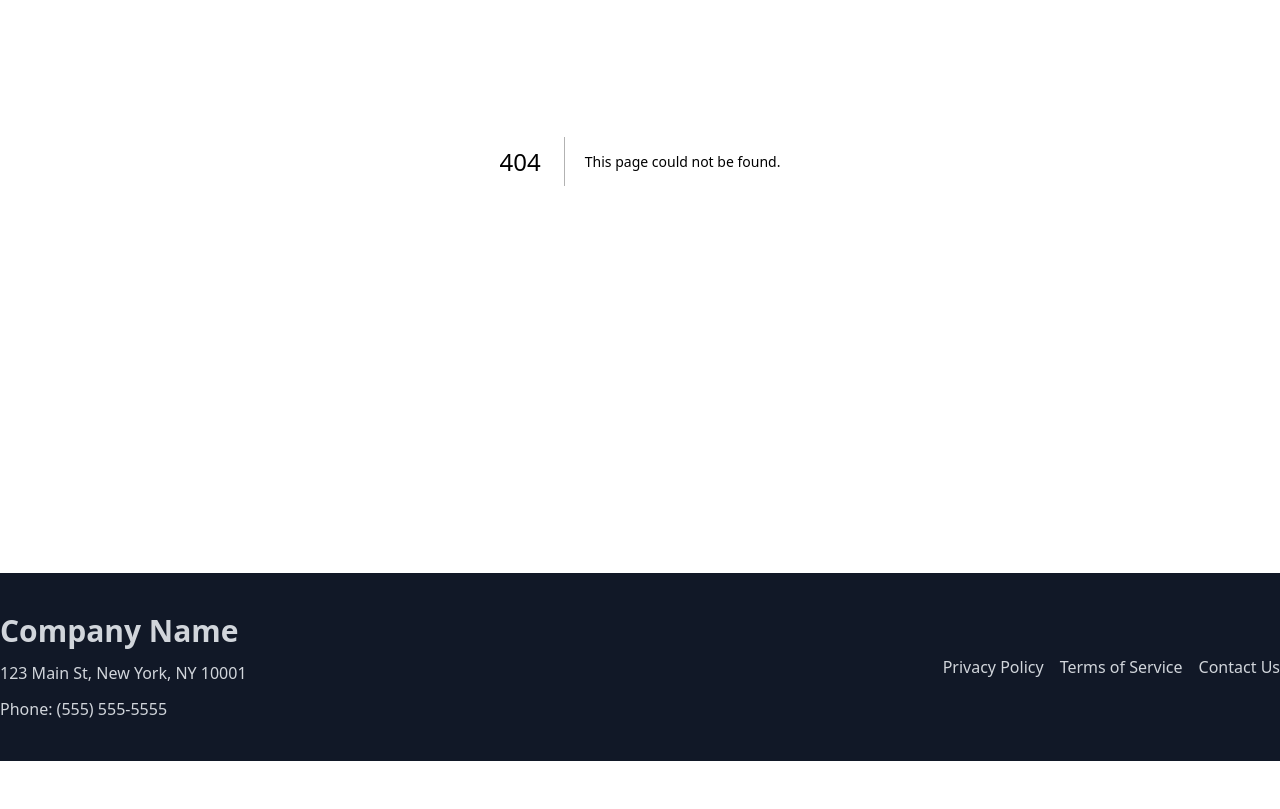
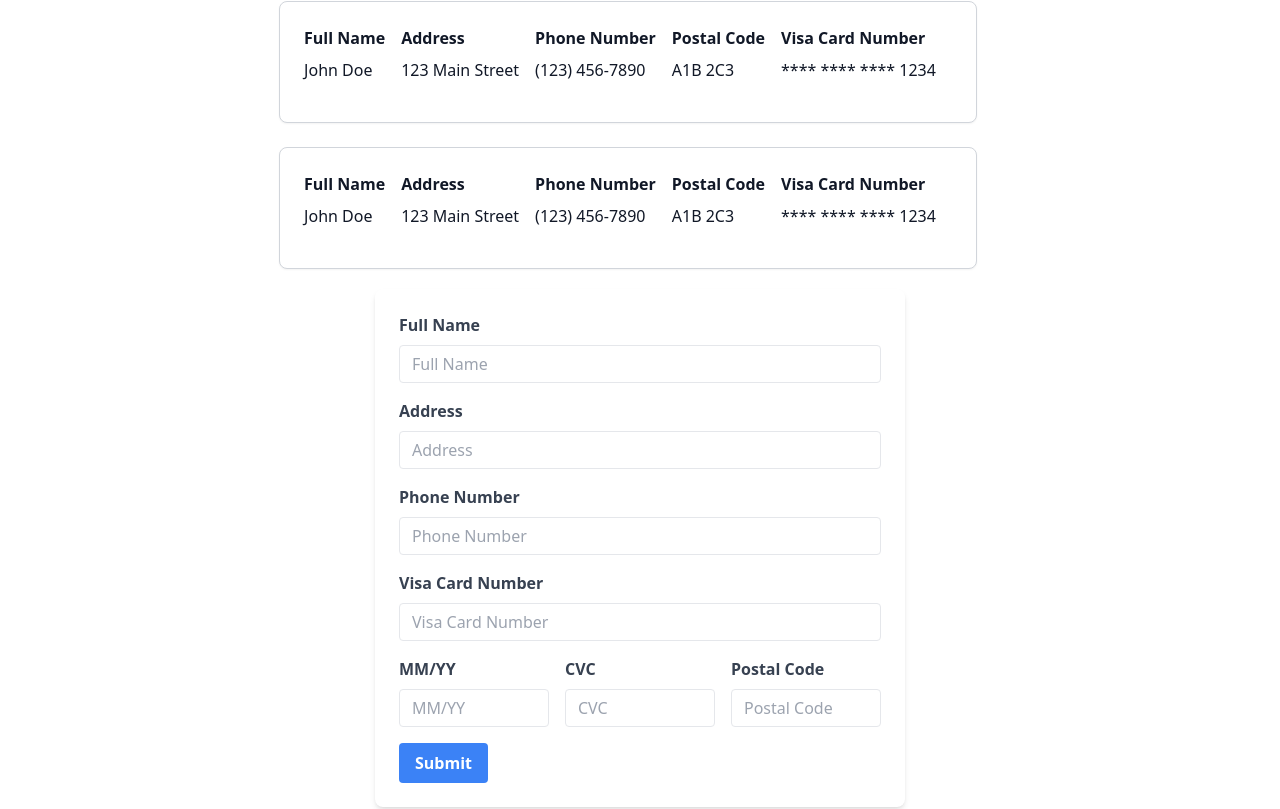
Before and after one commit to Comersify/multi-seller-store, a Next.js app: page /checkout in a window 1280 px wide. Before the commit this address had no page. Shown: the part 351-1160 px from the top of the page. Before the commit the page ends 1112 px from the top, so only its background shows below. Built offline with nearby package versions, Linux system fonts and the light colour scheme.

Commit message:
add checkout page :heavy_check_mark:

```diff
--- /dev/null
+++ b/pages/checkout/PaymentCard.jsx
@@ -0,0 +1,42 @@
+export const PaymentCard = ({ active }) => {
+  return (
+    <div
+      className={`w-full cursor-pointer select-none bg-white flex shadow-sm p-6 max-[741px]:flex-col max-[741px]:w-[300px] justify-between rounded-lg focus:outline-none ${
+        active
+          ? "ring-2 ring-orange-500 ring-offset-orange-200"
+          : "border border-gray-300"
+      }`}
+    >
+      <div className="flex flex-col mb-4 mr-4">
+        <label className="font-bold mb-2" for="full-name">
+          Full Name
+        </label>
+        <span id="full-name">John Doe</span>
+      </div>
+      <div className="flex flex-col mb-4 mr-4">
+        <label className="font-bold mb-2" for="address">
+          Address
+        </label>
+        <span id="address">123 Main Street</span>
+      </div>
+      <div className="flex flex-col mb-4 mr-4">
+        <label className="font-bold mb-2" for="phone-number">
+          Phone Number
+        </label>
+        <span id="phone-number">(123) 456-7890</span>
+      </div>
+      <div className="flex flex-col mb-4 mr-4">
+        <label className="font-bold mb-2" for="postal-code">
+          Postal Code
+        </label>
+        <span id="postal-code">A1B 2C3</span>
+      </div>
+      <div className="flex flex-col mb-4 mr-4">
+        <label className="font-bold mb-2" for="card-number">
+          Visa Card Number
+        </label>
+        <span id="card-number">**** **** **** 1234</span>
+      </div>
+    </div>
+  );
+};
--- /dev/null
+++ b/pages/checkout/PaymentForm.jsx
@@ -0,0 +1,37 @@
+import { Input } from "@/forms/Input";
+
+export const PaymentForm = () => {
+  return (
+    <form className="max-w-[600px] bg-white rounded-lg shadow-md p-6">
+      <div className="flex flex-col mb-4">
+        <Input label={"Full Name"} type={"text"} />
+      </div>
+      <div className="flex flex-col mb-4">
+        <Input type="text" label="Address" />
+      </div>
+      <div className="flex flex-col mb-4">
+        <Input type="text" label="Phone Number" />
+      </div>
+      <div className="flex flex-col mb-4">
+        <Input type="text" label="Visa Card Number" />
+      </div>
+      <div className="flex flex-wrap">
+        <div className="flex flex-col mb-4 mr-4 w-[150px]">
+          <Input type="text" label="MM/YY" />
+        </div>
+        <div className="flex flex-col mr-4 mb-4 w-[150px]">
+          <Input type="text" label="CVC" />
+        </div>
+        <div className="flex flex-col mb-4 w-[150px]">
+          <Input type="text" label="Postal Code" />
+        </div>
+      </div>
+      <button
+        type="submit"
+        className="bg-blue-500 hover:bg-blue-700 text-white font-bold py-2 px-4 rounded"
+      >
+        Submit
+      </button>
+    </form>
+  );
+};
--- /dev/null
+++ b/pages/checkout/index.jsx
@@ -0,0 +1,25 @@
+import Head from "next/head";
+import { PaymentCard } from "./PaymentCard";
+import { PaymentForm } from "./PaymentForm";
+
+function Checkout() {
+  return (
+    <>
+      <Head>
+        <title>Checkout</title>
+      </Head>
+      <main className="p-10 w-full text-gray-900">
+        <h1 className="text-4xl mb-4">Pay Now</h1>
+        <div className="flex flex-wrap justify-center items-center">
+          <div className="mr-6 flex flex-col gap-6 max-sm:mr-0 mb-5">
+            <PaymentCard active />
+            <PaymentCard />
+            <PaymentCard />
+          </div>
+          <PaymentForm />
+        </div>
+      </main>
+    </>
+  );
+}
+export default Checkout;
```
